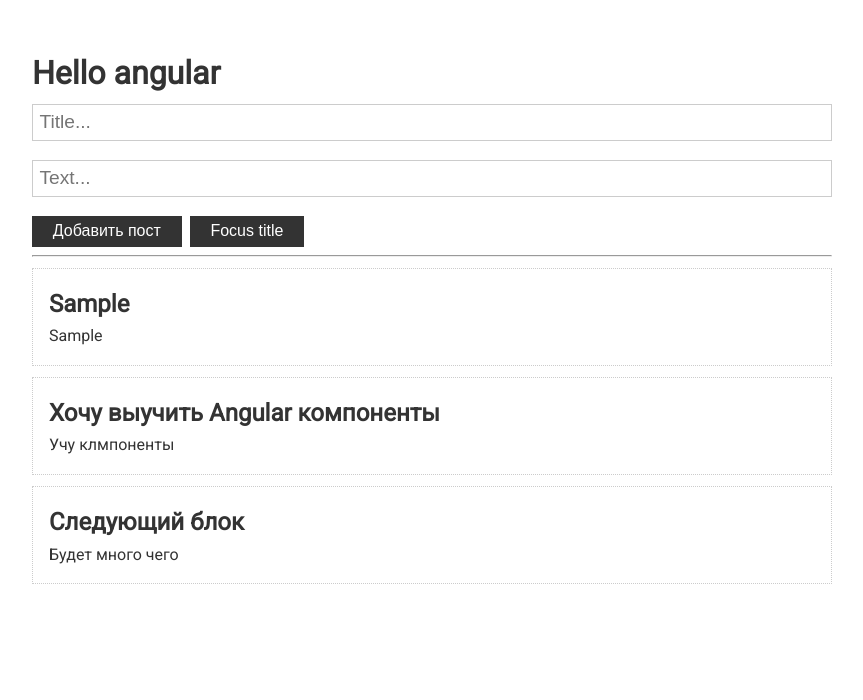
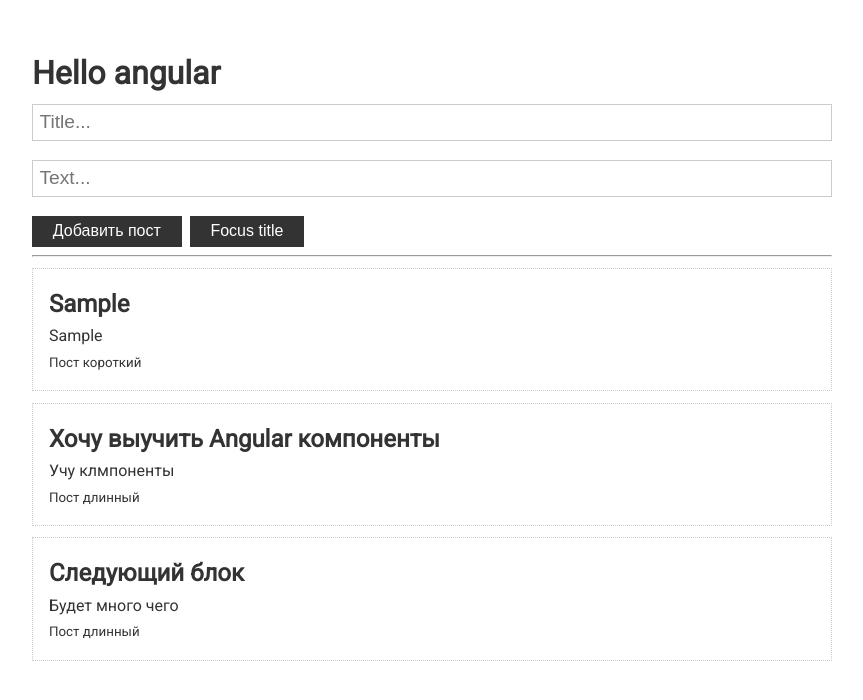
Before and after one commit to SergGrey1992/Learn_angular, an Angular app: page / in a window 1280 px wide. Both pictures are taken after typing "Sample", "Sample" into the empty fields and a click on the button "Добавить пост". Shown: the top 700 px of the page, without its empty margins (208-1071 px from the left). Built offline with nearby package versions, Linux system fonts and the light colour scheme.

Commit message:
передача HTML в компоненту

```diff
--- a/src/app/app.component.html
+++ b/src/app/app.component.html
@@ -7,8 +7,10 @@
   <app-post
     *ngFor="let p of posts"
     [post]="p"
-  ></app-post>
-<!--  <app-post-->
-<!--    [post]="'222'"-->
-<!--  ></app-post>-->
+  >
+    <small *ngIf="p.text.length > 10; else short">Пост длинный</small>
+    <ng-template #short>
+      <small>Пост короткий</small>
+    </ng-template>
+  </app-post>
 </div>
--- a/src/app/post/post.component.html
+++ b/src/app/post/post.component.html
@@ -1,4 +1,6 @@
 <div class="card">
   <h2>{{post.title}}</h2>
   <p>{{post.text}}</p>
+
+  <ng-content></ng-content>
 </div>
```
